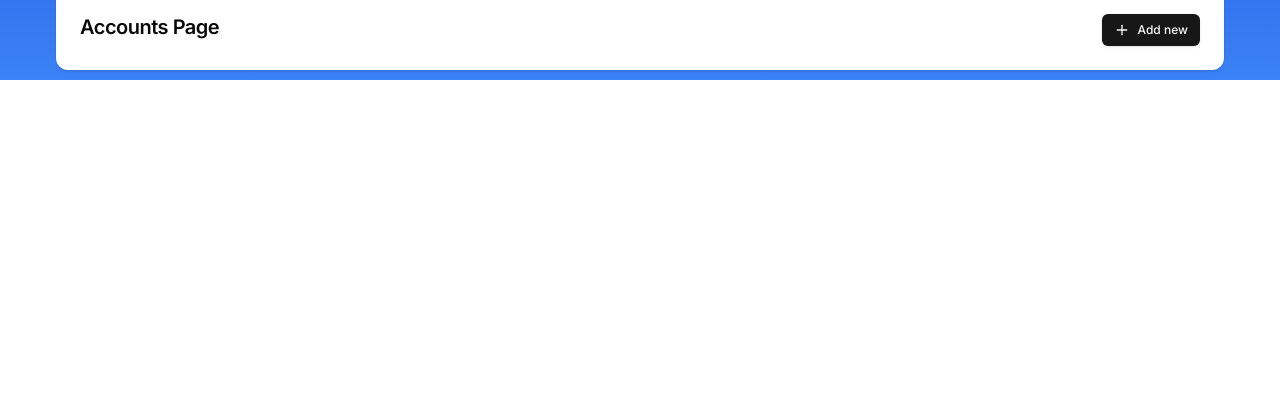
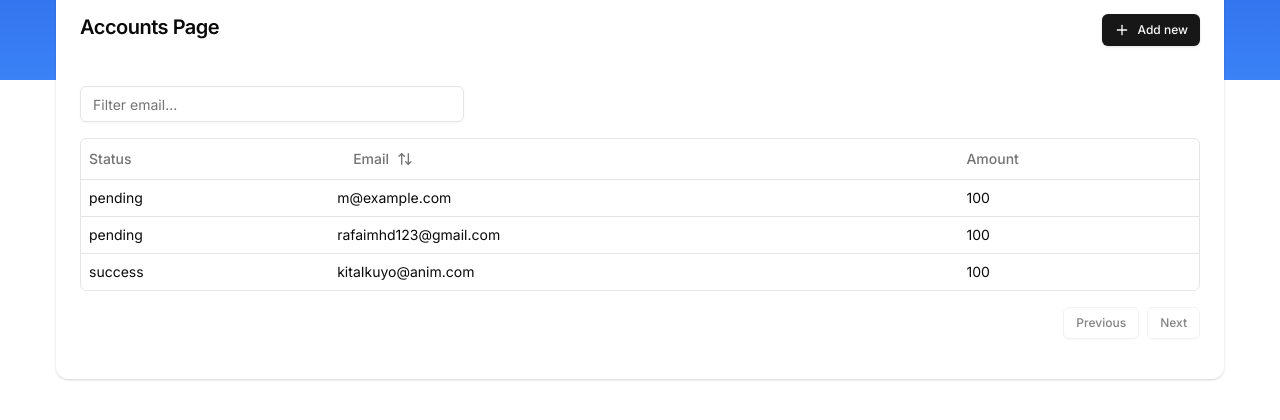
Before and after one commit to rafai123/financial-app, a Next.js app: page /accounts in a window 1280 px wide. Shown: the part 248-668 px from the top of the page. Built offline with nearby package versions, Linux system fonts and the light colour scheme; no server answers; what drizzle-zod, hono would draw is missing.

Commit message:
add sorting and filter feature for email

```diff
--- /dev/null
+++ b/app/(dashboard)/accounts/columns.tsx
@@ -0,0 +1,39 @@
+"use client"
+
+import { Button } from "@/components/ui/button"
+import { ColumnDef } from "@tanstack/react-table"
+import { ArrowUpDown } from "lucide-react"
+
+// This type is used to define the shape of our data.
+// You can use a Zod schema here if you want.
+export type Payment = {
+  id: string
+  amount: number
+  status: "pending" | "processing" | "success" | "failed"
+  email: string
+}
+
+export const columns: ColumnDef<Payment>[] = [
+  {
+    accessorKey: "status",
+    header: "Status",
+  },
+  {
+    accessorKey: "email",
+    header: ({ column }) => {
+        return (
+            <Button
+              variant="ghost"
+              onClick={() => column.toggleSorting(column.getIsSorted() == "asc")}
+            >
+              Email
+              <ArrowUpDown className="ml-2 h-4 w-4" />
+            </Button>
+        )
+    }
+  },
+  {
+    accessorKey: "amount",
+    header: "Amount",
+  },
+]
--- a/app/(dashboard)/accounts/page.tsx
+++ b/app/(dashboard)/accounts/page.tsx
@@ -5,6 +5,43 @@
 import { Button } from "@/components/ui/button"
 import { Card, CardContent, CardHeader, CardTitle } from "@/components/ui/card"
 import { Plus } from "lucide-react"
+import { Payment, columns } from "./columns"
+import { DataTable } from "@/components/data-table"
+
+// async function getData(): Promise<Payment[]> {
+//     // Fetch data from your API here.
+//     return [
+//       {
+//         id: "728ed52f",
+//         amount: 100,
+//         status: "pending",
+//         email: "m@example.com",
+//       },
+//       // ...
+//     ]
+//   }
+
+const data: Payment[] = [
+    {
+        id: "728ed52f",
+        amount: 100,
+        status: "pending",
+        email: "m@example.com",
+    },
+    {
+        id: "728ed52f",
+        amount: 100,
+        status: "pending",
+        email: "rafaimhd123@gmail.com",
+    },
+    {
+        id: "728ed52f",
+        amount: 100,
+        status: "success",
+        email: "kitaIkuyo@anim.com",
+      // ...
+    }
+]
 
 const AccountPage = () => {
 
@@ -26,6 +63,13 @@
                             Add new
                         </Button>
                     </CardHeader>
+                    <CardContent>
+                        <DataTable
+                            filterKey="email"
+                            columns={columns}
+                            data={data}
+                        />
+                    </CardContent>
                 </Card>
             </div>
         </>
--- /dev/null
+++ b/components/data-table.tsx
@@ -0,0 +1,133 @@
+"use client"
+
+import * as React from "react"
+import {
+  ColumnDef,
+  ColumnFiltersState,
+  SortingState,
+  flexRender,
+  getCoreRowModel,
+  getFilteredRowModel,
+  getPaginationRowModel,
+  getSortedRowModel,
+  useReactTable,
+} from "@tanstack/react-table"
+
+import {
+  Table,
+  TableBody,
+  TableCell,
+  TableHead,
+  TableHeader,
+  TableRow,
+} from "@/components/ui/table"
+import { Button } from "@/components/ui/button"
+import { Input } from "@/components/ui/input"
+
+interface DataTableProps<TData, TValue> {
+  columns: ColumnDef<TData, TValue>[]
+  data: TData[]
+  filterKey: string
+}
+
+export function DataTable<TData, TValue>({
+  columns,
+  data,
+  filterKey,
+}: DataTableProps<TData, TValue>) {
+
+    const [sorting, setSorting] = React.useState<SortingState>([])
+    const [columnFilters, setColumnFilters] = React.useState<ColumnFiltersState>([])
+
+  const table = useReactTable({
+    data,
+    columns,
+    getCoreRowModel: getCoreRowModel(),
+    getPaginationRowModel: getPaginationRowModel(),
+    onSortingChange: setSorting,
+    getSortedRowModel: getSortedRowModel(),
+    onColumnFiltersChange: setColumnFilters,
+    getFilteredRowModel: getFilteredRowModel(),
+    state: {
+        sorting,
+        columnFilters,
+    }
+  })
+
+  return (
+    <div>
+        <div className="flex items-center py-4">
+            <Input
+                placeholder={`Filter ${filterKey}...`}
+                value={(table.getColumn(filterKey)?.getFilterValue() as string) ?? ""}
+                onChange={(event) => {
+                    table.getColumn(filterKey)?.setFilterValue(event.target.value)
+                }}
+                className="max-w-sm"
+            />
+        </div>
+        <div className="rounded-md border">
+        <Table>
+            <TableHeader>
+            {table.getHeaderGroups().map((headerGroup) => (
+                <TableRow key={headerGroup.id}>
+                {headerGroup.headers.map((header) => {
+                    return (
+                    <TableHead key={header.id}>
+                        {header.isPlaceholder
+                        ? null
+                        : flexRender(
+                            header.column.columnDef.header,
+                            header.getContext()
+                            )}
+                    </TableHead>
+                    )
+                })}
+                </TableRow>
+            ))}
+            </TableHeader>
+            <TableBody>
+            {table.getRowModel().rows?.length ? (
+                table.getRowModel().rows.map((row) => (
+                <TableRow
+                    key={row.id}
+                    data-state={row.getIsSelected() && "selected"}
+                >
+                    {row.getVisibleCells().map((cell) => (
+                    <TableCell key={cell.id}>
+                        {flexRender(cell.column.columnDef.cell, cell.getContext())}
+                    </TableCell>
+                    ))}
+                </TableRow>
+                ))
+            ) : (
+                <TableRow>
+                <TableCell colSpan={columns.length} className="h-24 text-center">
+                    No results.
+                </TableCell>
+                </TableRow>
+            )}
+            </TableBody>
+        </Table>
+        </div>
+        <div className="flex items-center justify-end space-x-2 py-4">
+        <Button
+          variant="outline"
+          size="sm"
+          onClick={() => table.previousPage()}
+          disabled={!table.getCanPreviousPage()}
+        >
+          Previous
+        </Button>
+        <Button
+          variant="outline"
+          size="sm"
+          onClick={() => table.nextPage()}
+          disabled={!table.getCanNextPage()}
+        >
+          Next
+        </Button>
+      </div>
+    </div>
+  )
+}
```
